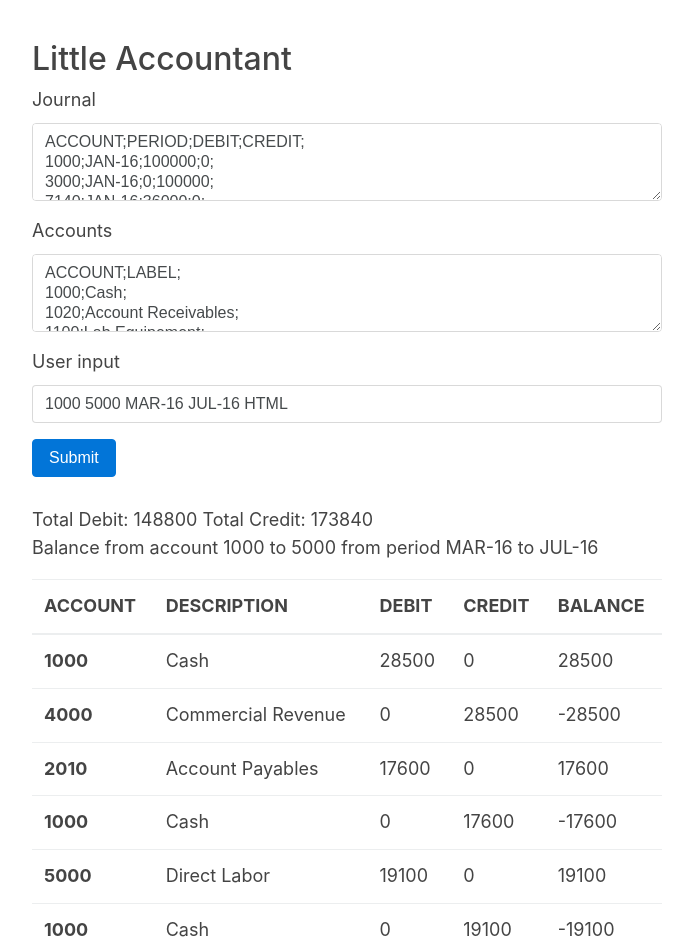
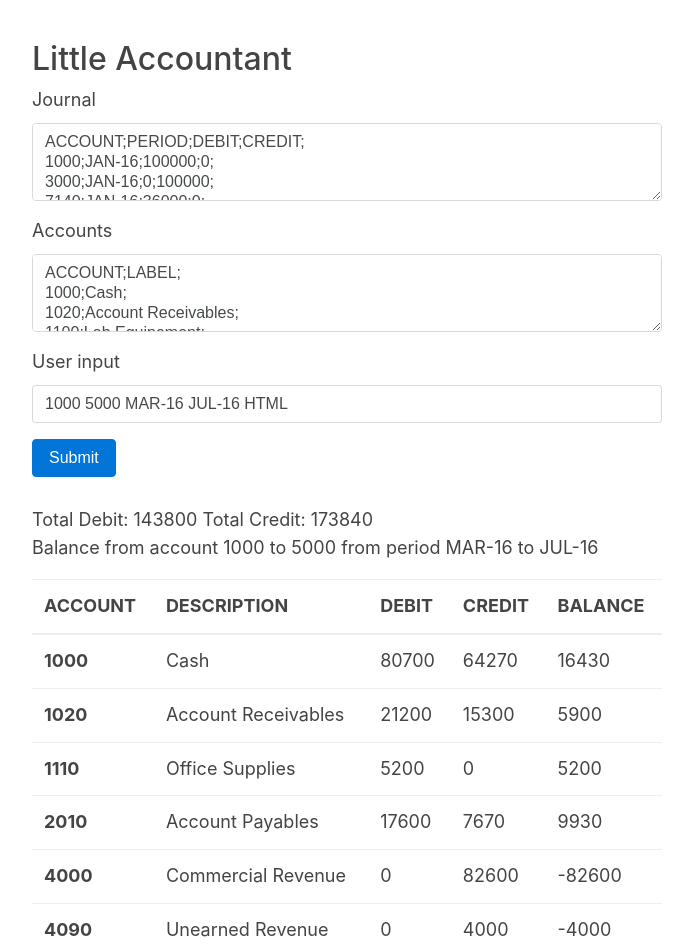
Before and after one commit to souzamarlon/React-Coding-Challenge, a React (Create React App) app: page / in a window 1280 px wide. Shown: the top 952 px of the page, without its empty margins (293-986 px from the left). Built offline with nearby package versions, Linux system fonts and the light colour scheme.

Commit message:
Fix the logic for balance values

```diff
--- a/src/components/BalanceOutput.js
+++ b/src/components/BalanceOutput.js
@@ -83,7 +83,6 @@ BalanceOutput.propTypes = {
 };
 
 export default connect(state => {
-  let balance = [];
 
   /* YOUR CODE GOES HERE */
   const { journalEntries = [], accounts = [], userInput } = state;
@@ -95,20 +94,33 @@ export default connect(state => {
     endPeriod
   } = userInput;
 
-  const filteredJournals = journalEntries.filter(item=>{
-    return item.ACCOUNT >= startAccount && item.ACCOUNT <= endAccount && item.PERIOD >= new Date(startPeriod) && item.PERIOD <= new Date(endPeriod)
-  })
+  const startDate = new Date(startPeriod);
+  const endDate = new Date(endPeriod);
 
-  balance = filteredJournals.map((journal) => {
-    const accountInfo = accounts.find(acc => acc.ACCOUNT === journal.ACCOUNT) || {};
+  const filteredAccounts = accounts.filter(
+    ({ ACCOUNT }) => ACCOUNT >= startAccount && ACCOUNT <= endAccount
+  );
 
-    return {
-      ACCOUNT: journal.ACCOUNT,
-      DESCRIPTION: accountInfo.LABEL || '',
-      DEBIT: journal.DEBIT,
-      CREDIT: journal.CREDIT,
-      BALANCE: journal.DEBIT - journal.CREDIT
-    };
+  const balance = filteredAccounts.flatMap(({ ACCOUNT, LABEL }) => {
+    const entries = journalEntries.filter(
+      (entry) =>
+        entry.ACCOUNT === ACCOUNT &&
+        new Date(entry.PERIOD) >= startDate &&
+        new Date(entry.PERIOD) <= endDate
+    );
+
+    const DEBIT = entries.reduce((sum, e) => sum + e.DEBIT, 0);
+    const CREDIT = entries.reduce((sum, e) => sum + e.CREDIT, 0);
+
+    if (DEBIT === 0 && CREDIT === 0) return [];
+
+    return [{
+      ACCOUNT,
+      DESCRIPTION: LABEL || '',
+      DEBIT,
+      CREDIT,
+      BALANCE: DEBIT - CREDIT,
+    }];
   });
 
   const totalCredit = balance.reduce((acc, entry) => acc + entry.CREDIT, 0);
```
